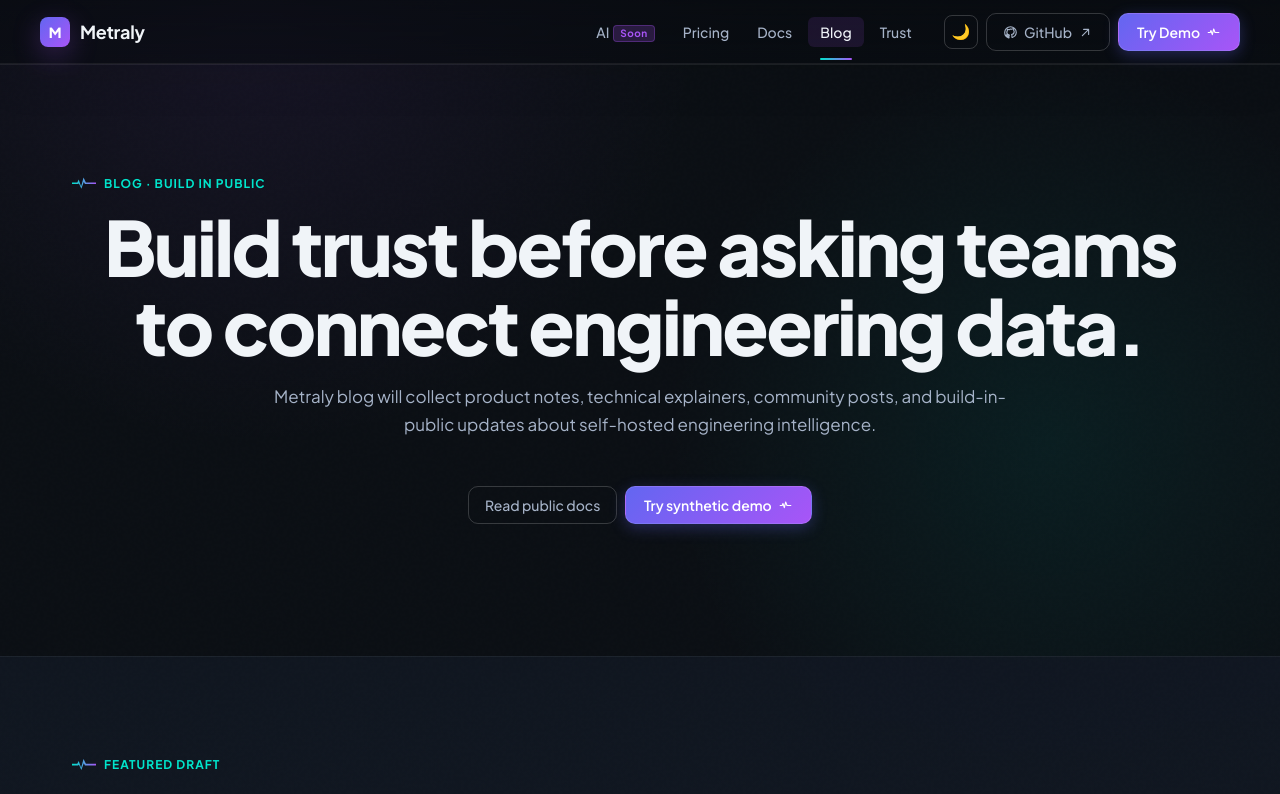
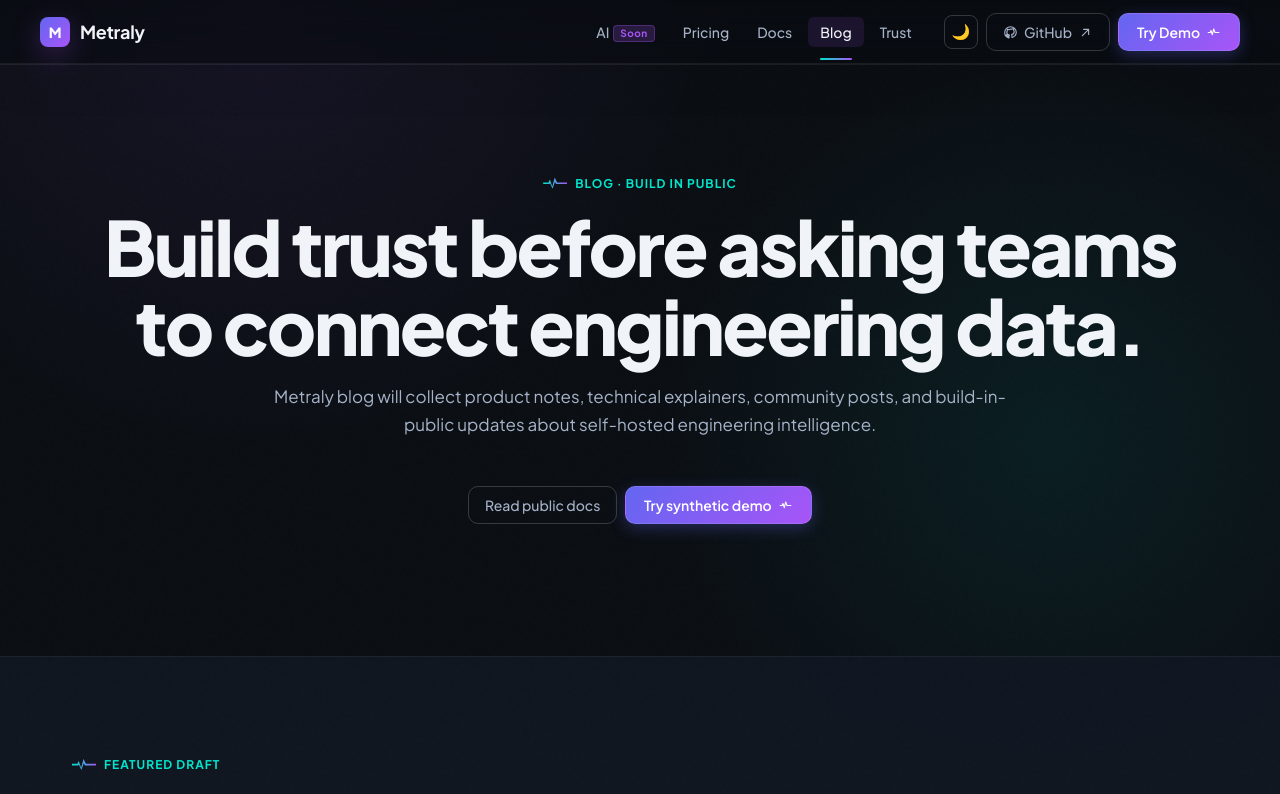
Before and after one commit to getmetraly/website, a Next.js app: page /blog in a window 1280 px wide. Shown: the top 794 px of the page. Built offline with nearby package versions, Linux system fonts and the light colour scheme.

Commit message:
Fix compact blog eyebrow sizing

```diff
--- a/app/blog/page.tsx
+++ b/app/blog/page.tsx
@@ -60,10 +60,18 @@ const channels = [
   ],
 ];
 
+const heroEyebrowWrapperStyle = {
+  display: "flex",
+  justifyContent: "center",
+  width: "100%",
+};
+
 const heroEyebrowStyle = {
   display: "inline-flex",
   alignItems: "center",
   gap: 8,
+  width: "fit-content",
+  flex: "0 0 auto",
   color: "var(--cyan)",
   fontSize: 12,
   fontWeight: 700,
@@ -84,9 +92,11 @@ const heroPulseStyle = {
 
 function HeroEyebrow() {
   return (
-    <div style={heroEyebrowStyle}>
-      <span style={heroPulseStyle} />
-      Blog · Build in public
+    <div style={heroEyebrowWrapperStyle}>
+      <div style={heroEyebrowStyle}>
+        <span style={heroPulseStyle} />
+        Blog · Build in public
+      </div>
     </div>
   );
 }
```
